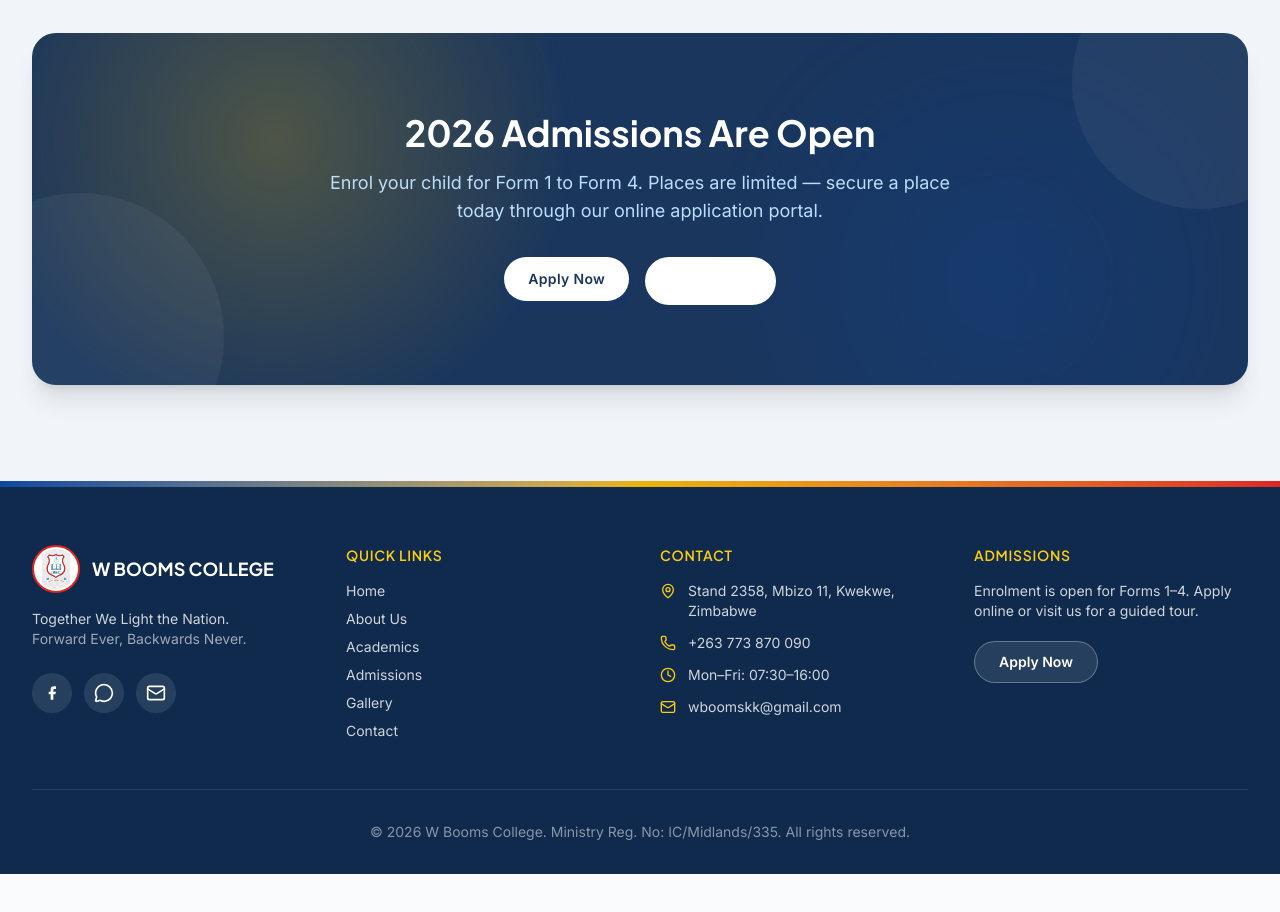
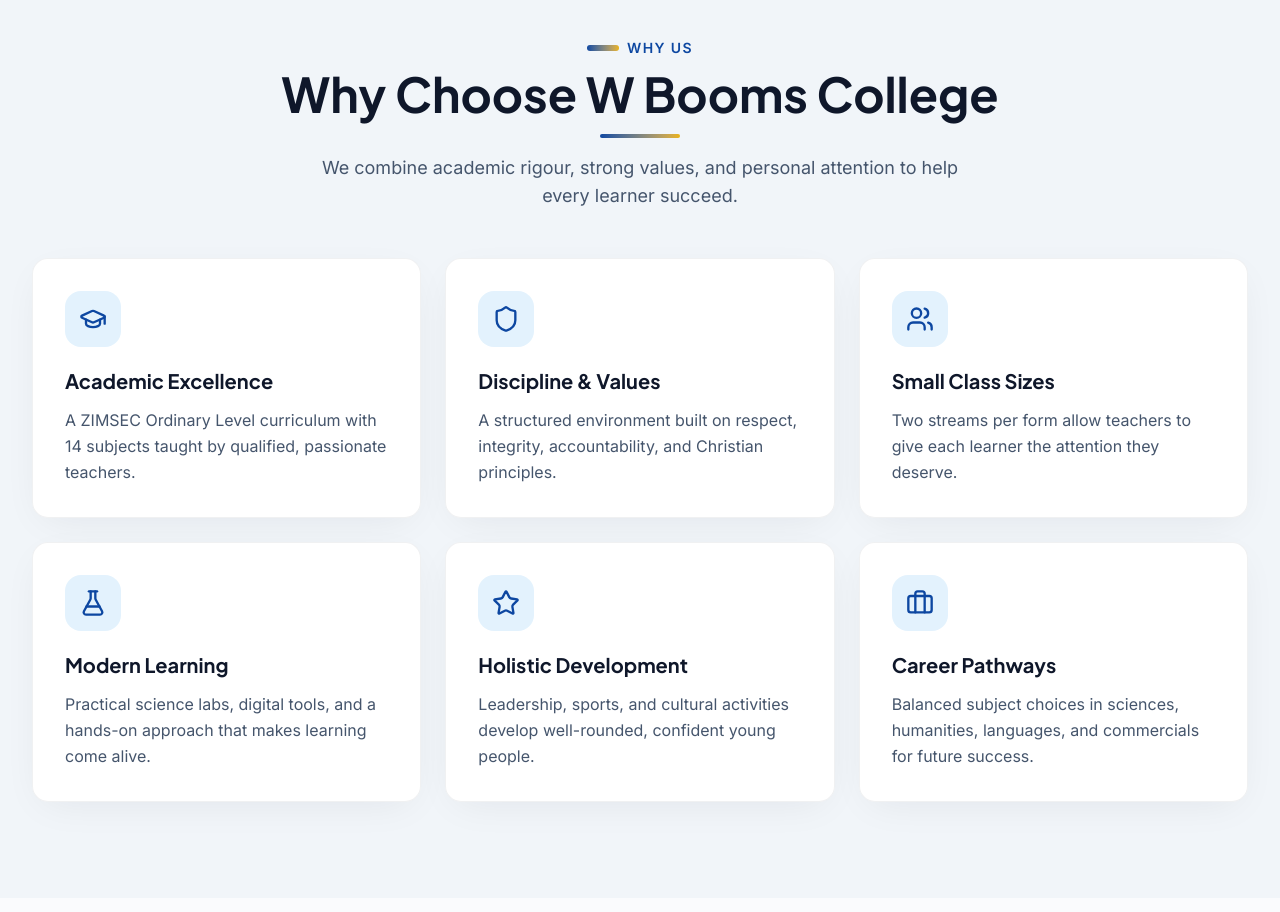
Before and after one commit to Kuda-ux/wbooms-college, a Next.js app: page / in a window 1280 px wide. Shown: the part 1840-2752 px from the top of the page. Before the commit the page ends 2714 px from the top, so only its background shows below. Built offline with nearby package versions, Linux system fonts and the light colour scheme.

Commit message:
Update admissions to 2027 and add richer home page sections

```diff
--- a/app/_components/AdmissionsClient.tsx
+++ b/app/_components/AdmissionsClient.tsx
@@ -36,7 +36,7 @@
         eyebrow='Admissions'
         title='Admissions & Fees'
         highlight='& Fees'
-        subtitle='Transparent costs, simple entry requirements, and a secure online enrolment process for 2026.'
+        subtitle='Transparent costs, simple entry requirements, and a secure online enrolment process for 2027.'
         align='center'
       />
 
@@ -66,7 +66,7 @@
 
       <section className='bg-softslate py-20 sm:py-24'>
         <div className='mx-auto max-w-7xl px-4 sm:px-6 lg:px-8'>
-          <SectionHeading centered eyebrow='2026 Fees' title='Cost Breakdown' subtitle='All amounts are quoted in USD. Optional items can be purchased separately.' />
+          <SectionHeading centered eyebrow='2027 Fees' title='Cost Breakdown' subtitle='All amounts are quoted in USD. Optional items can be purchased separately.' />
           <div className='mt-12 overflow-hidden rounded-3xl bg-white shadow-sm'>
             <table className='w-full text-left text-sm'>
               <thead className='bg-royal-700 text-white'>
@@ -116,7 +116,7 @@
 
       <section className='bg-softslate py-20 sm:py-24'>
         <div className='mx-auto max-w-4xl px-4 sm:px-6 lg:px-8'>
-          <SectionHeading centered eyebrow='Apply Online' title='2026 Enrolment Form' subtitle='Complete the form below. Our admissions team will contact you within two working days.' />
+          <SectionHeading centered eyebrow='Apply Online' title='2027 Enrolment Form' subtitle='Complete the form below. Our admissions team will contact you within two working days.' />
           <motion.div
             initial={{ opacity: 0, y: 24 }}
             whileInView={{ opacity: 1, y: 0 }}
--- a/app/_components/HomeContent.tsx
+++ b/app/_components/HomeContent.tsx
@@ -4,8 +4,8 @@
 import Link from 'next/link';
 import Image from 'next/image';
 import { motion, AnimatePresence } from 'framer-motion';
-import { ChevronRight, Award, Calendar, BookOpen, ArrowRight } from 'lucide-react';
-import { heroImages, administrationImages } from '../data/gallery';
+import { ChevronRight, Award, Calendar, BookOpen, ArrowRight, Star, Shield, Users, GraduationCap, FlaskConical, Briefcase, Microscope } from 'lucide-react';
+import { heroImages, administrationImages, scienceImages, sportsImages, formalImages } from '../data/gallery';
 import { Button } from './ui/Button';
 import { SectionHeading } from './SectionHeading';
 
@@ -16,6 +16,28 @@
 ];
 
 const filteredHero = heroImages.filter((_, i) => i % 4 === 0).slice(0, 4);
+
+const features = [
+  { icon: GraduationCap, label: 'Academic Excellence', body: 'A ZIMSEC Ordinary Level curriculum with 14 subjects taught by qualified, passionate teachers.' },
+  { icon: Shield, label: 'Discipline & Values', body: 'A structured environment built on respect, integrity, accountability, and Christian principles.' },
+  { icon: Users, label: 'Small Class Sizes', body: 'Two streams per form allow teachers to give each learner the attention they deserve.' },
+  { icon: FlaskConical, label: 'Modern Learning', body: 'Practical science labs, digital tools, and a hands-on approach that makes learning come alive.' },
+  { icon: Star, label: 'Holistic Development', body: 'Leadership, sports, and cultural activities develop well-rounded, confident young people.' },
+  { icon: Briefcase, label: 'Career Pathways', body: 'Balanced subject choices in sciences, humanities, languages, and commercials for future success.' },
+];
+
+const curriculum = [
+  { icon: FlaskConical, label: 'Sciences & Technology', body: 'Mathematics, Combined Science, Biology, Physics, Chemistry, Computer Studies', href: '/academics', color: 'bg-blue-50 text-royal-600' },
+  { icon: BookOpen, label: 'Humanities & Languages', body: 'English, Shona, History, Geography, Heritage Studies, Sociology', href: '/academics', color: 'bg-amber-50 text-gold-500' },
+  { icon: Briefcase, label: 'Commercials', body: 'Commerce, Principles of Accounts and practical business-focused subjects', href: '/academics', color: 'bg-emerald-50 text-emerald-600' },
+  { icon: Microscope, label: 'ZIMSEC O-Level', body: 'Four years of secondary education from Form 1 to Form 4', href: '/academics', color: 'bg-rose-50 text-rose-600' },
+];
+
+const lifeImages = [
+  { src: scienceImages[0], label: 'Science Labs', href: '/gallery' },
+  { src: sportsImages[0], label: 'Sports & Culture', href: '/gallery' },
+  { src: formalImages[0], label: 'Leadership', href: '/gallery' },
+];
 
 export function HomeContent() {
   const [heroIndex, setHeroIndex] = useState(0);
@@ -153,12 +175,87 @@
 
       <section className='bg-softslate py-20 sm:py-24'>
         <div className='mx-auto max-w-7xl px-4 sm:px-6 lg:px-8'>
+          <SectionHeading centered eyebrow='Why Us' title='Why Choose W Booms College' subtitle='We combine academic rigour, strong values, and personal attention to help every learner succeed.' />
+          <div className='mt-12 grid gap-6 sm:grid-cols-2 lg:grid-cols-3'>
+            {features.map(({ icon: Icon, label, body }, i) => (
+              <motion.div
+                key={label}
+                initial={{ opacity: 0, y: 24 }}
+                whileInView={{ opacity: 1, y: 0 }}
+                viewport={{ once: true }}
+                transition={{ delay: i * 0.08 }}
+                className='premium-card rounded-2xl p-8'
+              >
+                <div className='flex h-14 w-14 items-center justify-center rounded-2xl bg-royal-50 text-royal-600'>
+                  <Icon className='h-7 w-7' />
+                </div>
+                <h3 className='mt-5 font-heading text-xl font-bold text-charcoal'>{label}</h3>
+                <p className='mt-3 text-slate-600 leading-relaxed'>{body}</p>
+              </motion.div>
+            ))}
+          </div>
+        </div>
+      </section>
+
+      <section className='py-20 sm:py-24'>
+        <div className='mx-auto max-w-7xl px-4 sm:px-6 lg:px-8'>
+          <SectionHeading centered eyebrow='Curriculum' title='Our Curriculum at a Glance' subtitle='A broad, balanced ZIMSEC programme that keeps sciences, humanities, languages, and commercials in view.' />
+          <div className='mt-12 grid gap-6 sm:grid-cols-2 lg:grid-cols-4'>
+            {curriculum.map(({ icon: Icon, label, body, href, color }, i) => (
+              <Link href={href} key={label}>
+                <motion.div
+                  initial={{ opacity: 0, y: 24 }}
+                  whileInView={{ opacity: 1, y: 0 }}
+                  viewport={{ once: true }}
+                  transition={{ delay: i * 0.08 }}
+                  className='premium-card group h-full rounded-2xl p-6'
+                >
+                  <div className={`flex h-12 w-12 items-center justify-center rounded-xl ${color}`}>
+                    <Icon className='h-6 w-6' />
+                  </div>
+                  <h3 className='mt-4 font-heading text-lg font-bold text-charcoal group-hover:text-royal-600'>{label}</h3>
+                  <p className='mt-2 text-sm text-slate-600 leading-relaxed'>{body}</p>
+                </motion.div>
+              </Link>
+            ))}
+          </div>
+        </div>
+      </section>
+
+      <section className='bg-softslate py-20 sm:py-24'>
+        <div className='mx-auto max-w-7xl px-4 sm:px-6 lg:px-8'>
+          <SectionHeading centered eyebrow='Student Life' title='Beyond the Classroom' subtitle='A glimpse of practical science labs, sports, and leadership moments that shape our learners.' />
+          <div className='mt-12 grid gap-6 sm:grid-cols-3'>
+            {lifeImages.map(({ src, label, href }, i) => (
+              <motion.div
+                key={label}
+                initial={{ opacity: 0, scale: 0.95 }}
+                whileInView={{ opacity: 1, scale: 1 }}
+                viewport={{ once: true }}
+                transition={{ delay: i * 0.1 }}
+              >
+                <Link href={href} className='group relative block aspect-[4/3] overflow-hidden rounded-2xl shadow-lg'>
+                  <Image src={src} alt={label} fill className='object-cover transition-transform duration-700 group-hover:scale-110' sizes='(max-width: 640px) 100vw, 33vw' />
+                  <div className='absolute inset-0 bg-gradient-to-t from-charcoal/80 via-charcoal/20 to-transparent' />
+                  <div className='absolute bottom-0 left-0 right-0 p-5'>
+                    <h3 className='font-heading text-xl font-bold text-white'>{label}</h3>
+                    <p className='mt-1 inline-flex items-center gap-1 text-sm font-semibold text-gold-400'>View Gallery <ArrowRight className='h-4 w-4 transition-transform group-hover:translate-x-1' /></p>
+                  </div>
+                </Link>
+              </motion.div>
+            ))}
+          </div>
+        </div>
+      </section>
+
+      <section className='bg-softslate py-20 sm:py-24'>
+        <div className='mx-auto max-w-7xl px-4 sm:px-6 lg:px-8'>
           <div className='relative overflow-hidden rounded-3xl bg-royal-700 px-6 py-14 text-center text-white shadow-xl sm:px-12 lg:py-20'>
             <div className='absolute inset-0 opacity-25' style={{ backgroundImage: 'radial-gradient(circle at 20% 30%, #EAB308 0%, transparent 30%), radial-gradient(circle at 80% 70%, #0D47A1 0%, transparent 30%)' }} />
             <div className='absolute -right-20 -top-20 h-64 w-64 rounded-full bg-white/5' />
             <div className='absolute -bottom-24 -left-24 h-72 w-72 rounded-full bg-white/5' />
             <div className='relative z-10'>
-              <h2 className='font-heading text-3xl font-bold sm:text-4xl'>2026 Admissions Are Open</h2>
+              <h2 className='font-heading text-3xl font-bold sm:text-4xl'>2027 Admissions Are Open</h2>
               <p className='mx-auto mt-4 max-w-2xl text-lg text-royal-100'>
                 Enrol your child for Form 1 to Form 4. Places are limited — secure a place today through our online application portal.
               </p>
--- a/app/admissions/page.tsx
+++ b/app/admissions/page.tsx
@@ -2,9 +2,9 @@
 import { AdmissionsClient } from "../_components/AdmissionsClient";
 
 export const metadata: Metadata = {
-  title: "Admissions & Fees | W Booms College 2026 Enrolment",
+  title: "Admissions & Fees | W Booms College 2027 Enrolment",
   description:
-    "View W Booms College entry requirements, 2026 fee structure, payment methods (Ecobank, EcoCash, InnBucks, Mukuru) and apply online for Form 1 to Form 4.",
+    "View W Booms College entry requirements, 2027 fee structure, payment methods (Ecobank, EcoCash, InnBucks, Mukuru) and apply online for Form 1 to Form 4.",
   alternates: { canonical: "/admissions" },
 };
 
```
